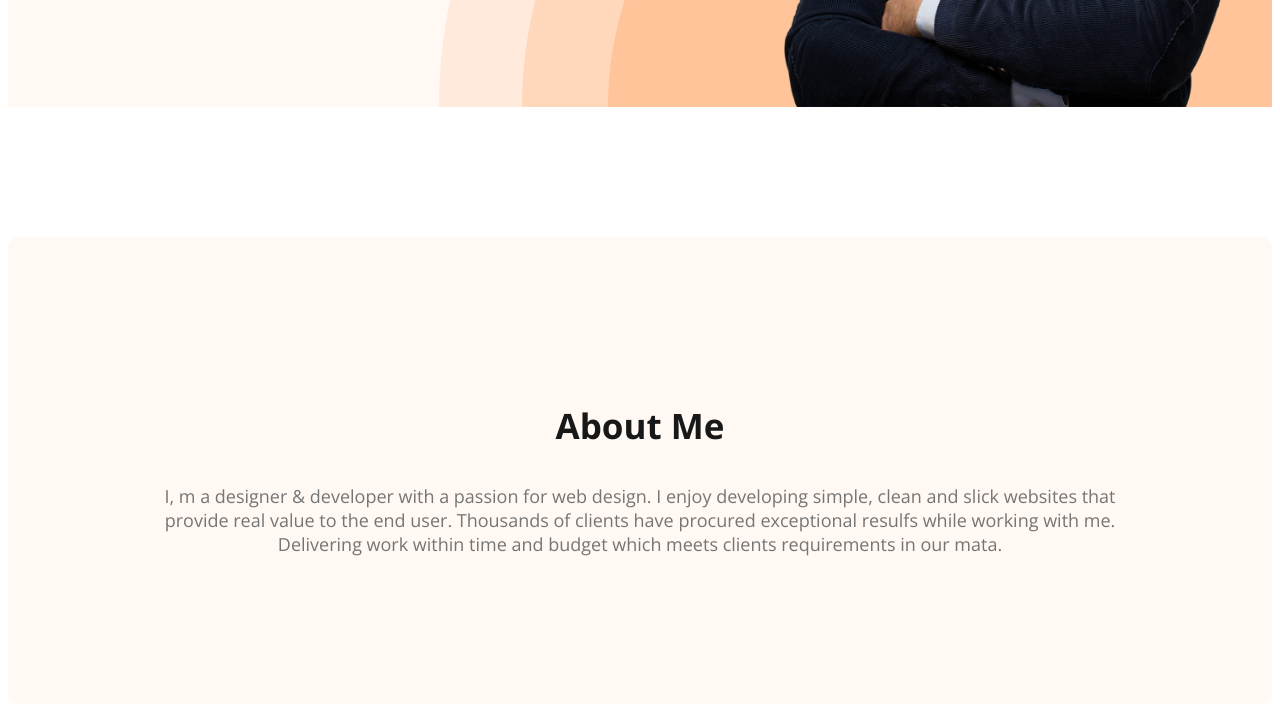
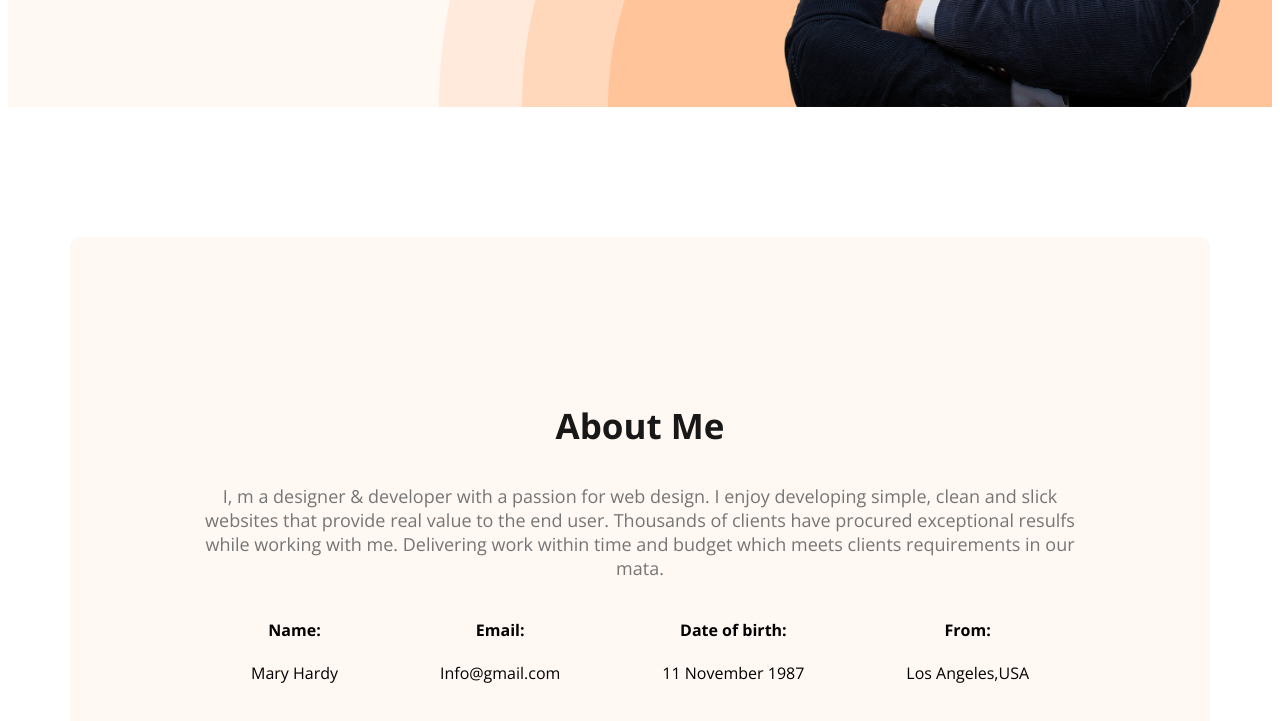
Before and after one commit to Jayamajumder111/First-webdeveloper-portfolio, a plain HTML site: page index.html in a window 1280 px wide. Shown: the part 661-1382 px from the top of the page. Drawn offline with nearby package versions, Linux system fonts and the light colour scheme.

Commit message:
added about information

```diff
--- a/index.html
+++ b/index.html
@@ -38,6 +38,26 @@
             <h3 class="section-title">About Me</h3>
             <p class="section-description">
                 I, m a designer & developer with a passion for web design. I enjoy developing simple, clean and slick websites that provide real value to the end user. Thousands of clients have procured exceptional resulfs while working with me. Delivering work within time and budget which meets clients requirements in our mata.</p>
+
+                <div class="about-info-container">
+                    <div class="about-info">
+                        <h4 class="info-title">Name:</h4>
+                        <p class="info-description">Mary Hardy</p>
+                    </div>
+                    <div class="about-info">
+                        <h4 class="info-title">Email:</h4>
+                        <p class="info-description">Info@gmail.com</p>
+                    </div>
+                    <div class="about-info">
+                        <h4 class="info-title">Date of birth:</h4>
+                        <p class="info-description">11 November 1987</p>
+                    </div>
+                    <div class="about-info">
+                        <h4 class="info-title">From:</h4>
+                        <p class="info-description">Los Angeles,USA</p>
+                    </div>
+
+                </div>
         </section>
 
     </main>
--- a/styles/portfolio.css
+++ b/styles/portfolio.css
@@ -84,6 +84,10 @@ nav a{
 }
 
 /* main section styles */
+main{
+    max-width: 1140px;
+    margin:0 auto;
+}
 
 /* about section styles */
 .about{
@@ -92,3 +96,10 @@ nav a{
     background: #fff8f3;
     margin: 130px 0;
 }
+.about-info-container{
+    display:flex;
+    justify-content: space-around;
+}
+.about-info{
+    text-align: center;
+}
```
